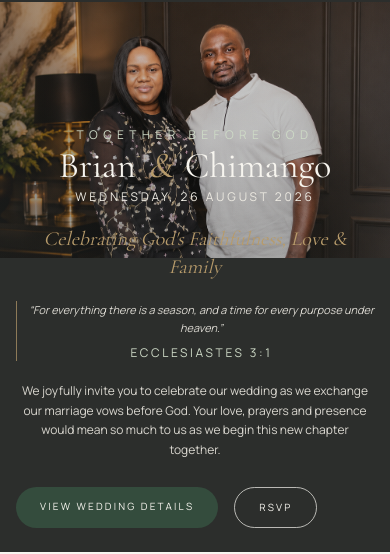
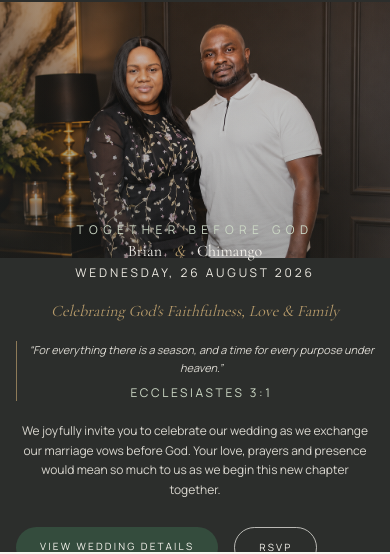
Before and after one commit to BrianWhayo/brian-chimango-wedding, a Next.js app: page / in a window 390 px wide. Shown: the part 292-846 px from the top of the page. Built offline with nearby package versions, Linux system fonts and the light colour scheme; no server answers.

Commit message:
Refine mobile hero typography and positioning

```diff
--- a/src/components/Hero.tsx
+++ b/src/components/Hero.tsx
@@ -24,12 +24,12 @@ export default function Hero() {
       <div className="absolute inset-0 bg-gradient-to-t from-ink/65 via-ink/25 to-transparent" />
       <div className="absolute inset-0 bg-gradient-to-r from-ink/35 via-transparent to-ink/10" />
 
-      <div className="relative z-10 mx-auto mt-auto flex w-full max-w-md flex-col items-center gap-1.5 px-4 pb-6 pt-2 text-center sm:max-w-3xl sm:gap-5 sm:px-10 sm:pb-12 sm:pt-16 md:pb-14">
+      <div className="relative z-10 mx-auto mt-auto flex w-full max-w-md translate-y-6 flex-col items-center gap-1.5 px-4 pb-2 pt-2 text-center sm:max-w-3xl sm:translate-y-0 sm:gap-5 sm:px-10 sm:pb-12 sm:pt-16 md:pb-14">
         <p className="animate-fade-in text-xs uppercase tracking-[0.45em] text-mint">
           Together Before God
         </p>
 
-       <h1 className="animate-fade-up font-serif text-3xl leading-[0.95] text-ivory text-balance min-[380px]:text-4xl sm:text-7xl md:text-7xl lg:text-8xl">
+       <h1 className="animate-fade-up font-serif text-1.65rem leading-[0.95] text-ivory text-balance min-[380px]:text-1.85rem sm:text-7xl md:text-7xl lg:text-8xl">
           {couple.partnerOne}
           <span className="mx-3 italic text-gilt sm:mx-5">&amp;</span>
           {couple.partnerTwo}
@@ -42,7 +42,7 @@ export default function Hero() {
           <p className="text-xs uppercase tracking-[0.24em] text-fog sm:text-sm sm:tracking-[0.28em]">
             {weddingDate.dayOfWeek}, {weddingDate.display}
           </p>
-          <p className="font-serif text-xl italic text-gilt sm:text-2xl">
+          <p className="font-serif text-base italic leading-tight text-gilt sm:text-2xl">
             {weddingTheme}
           </p>
          <blockquote className="max-w-xl border-l border-gilt/70 pl-3 text-[11px] leading-relaxed text-fog/90 sm:pl-5 sm:text-base">
```
